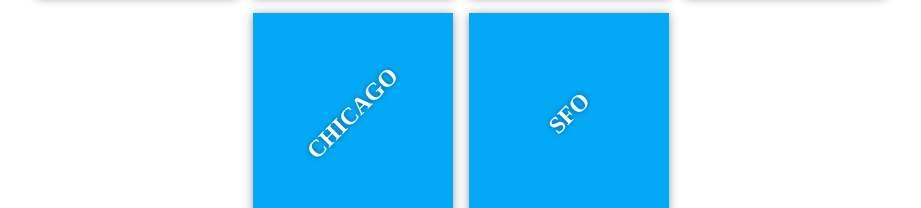
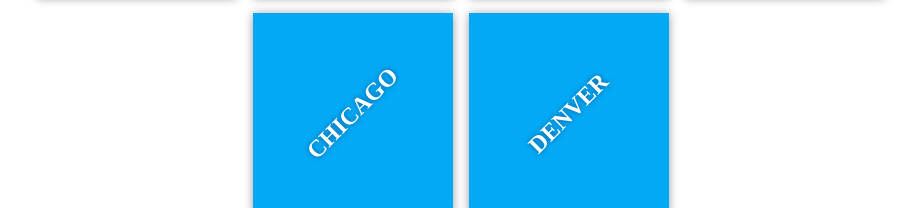
Before and after one commit to vijaykanthusa1975/my-travel-plans, a plain HTML site: page index.html in a window 1280 px wide. Shown: the part 395-603 px from the top of the page, without its empty margins (179-1100 px from the left). Drawn offline with Linux system fonts and the light colour scheme; files that its build step writes are made by us from their sources.

Commit message:
changed SFO to Denver

```diff
--- a/index.html
+++ b/index.html
@@ -26,8 +26,8 @@
             <div class="destination" id="CHICAGO">
                 <h2>CHICAGO</h2>
             </div>
-            <div class="destination" id="SFO">
-                <h2>SFO</h2>
+            <div class="destination" id="DENVER">
+                <h2>DENVER</h2>
             </div>
         </div>
     </div>
```
